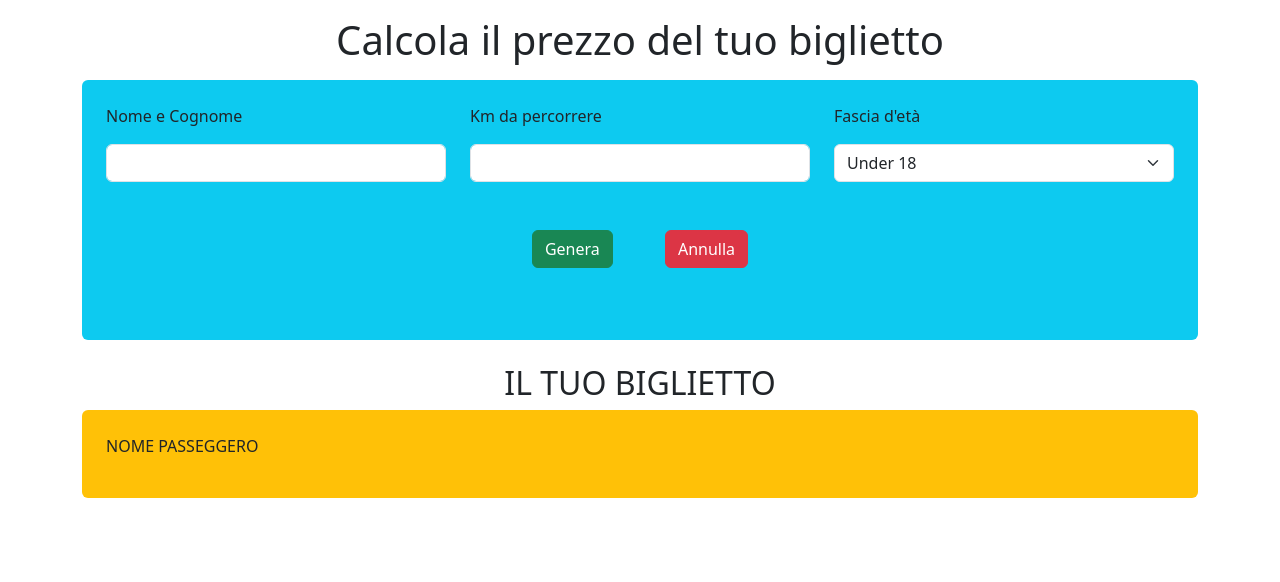
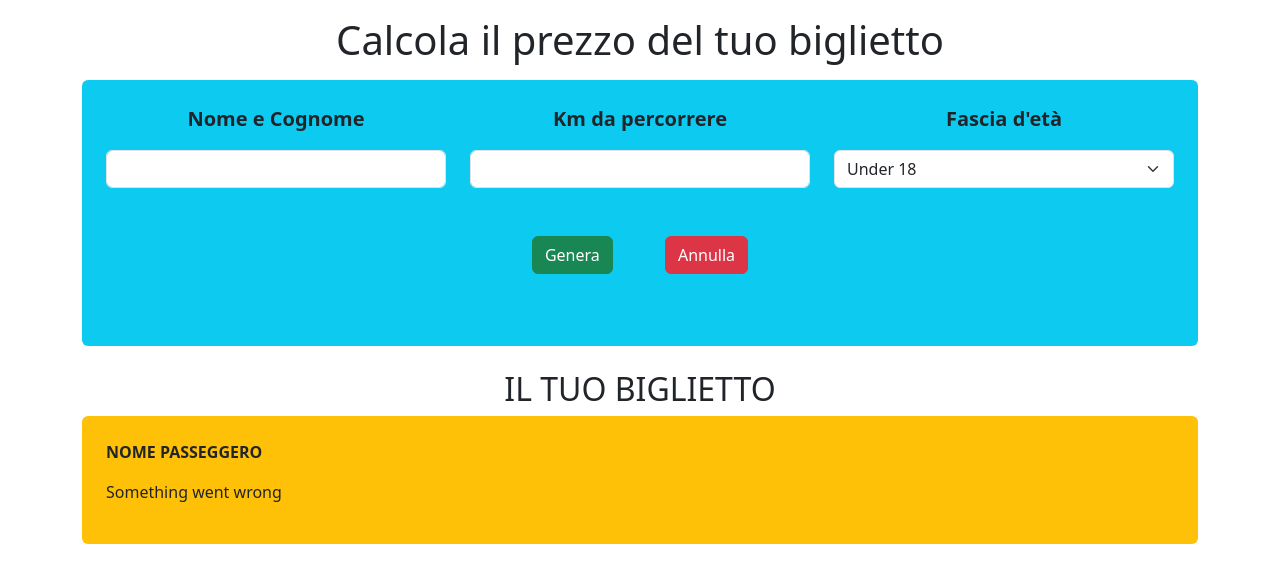
Before and after one commit to EugeniuPopescu/js-biglietto-treno-form, a plain HTML site: page index.html in a window 1280 px wide. Both pictures are taken after a click on the button "Genera". Drawn offline with nearby package versions, Linux system fonts and the light colour scheme.

Commit message:
if condicion

```diff
--- a/index.html
+++ b/index.html
@@ -14,15 +14,15 @@
             <div class="bg-info p-4 rounded">
                 <div class="row">
                     <div class="col">
-                        <p>Nome e Cognome</p>
+                        <p class="fw-semibold text-center fs-5">Nome e Cognome</p>
                         <input type="text" id="name" min="5" class="form-control" aria-label="First name">
                     </div>
                     <div class="col">
-                        <p>Km da percorrere</p>
+                        <p class="fw-semibold text-center fs-5">Km da percorrere</p>
                         <input type="text" id="km" class="form-control" aria-label="Last name">
                     </div>
                     <div class="col">
-                        <p>Fascia d'età</p>
+                        <p class="fw-semibold text-center fs-5">Fascia d'età</p>
                         <select id="age" class="form-select" aria-label="Default select example">
                             <option selected>Under 18</option>
                             <option value="1">Maggiorenne</option>
@@ -43,7 +43,7 @@
             <div class="bg-warning p-4 rounded">
                 <div class="row">
                     <div class="col">
-                        <p>NOME PASSEGGERO</p>
+                        <p class="fw-bold">NOME PASSEGGERO</p>
                         <p id="outputName"></p>
                     </div>
 
--- a/main.js
+++ b/main.js
@@ -1,10 +1,14 @@
 const fName = document.querySelector('#name');
-const km = document.querySelector('#km');
+const km = parseInt(document.querySelector('#km'));
 const age = document.querySelector('#age');
 const btnGenerate = document.querySelector('#generate');
 const btnCancel = document.querySelector('#cancel');
 const outName = document.querySelector('#outputName');
 
 btnGenerate.addEventListener('click', function() {
-    outName.innerHTML = fName.value;
+    // outName.innerHTML = fName.value;
+
+    if ( !Number.isFinite(km) ) {
+        outName.innerHTML = `Something went wrong`;
+    }
 });
```
